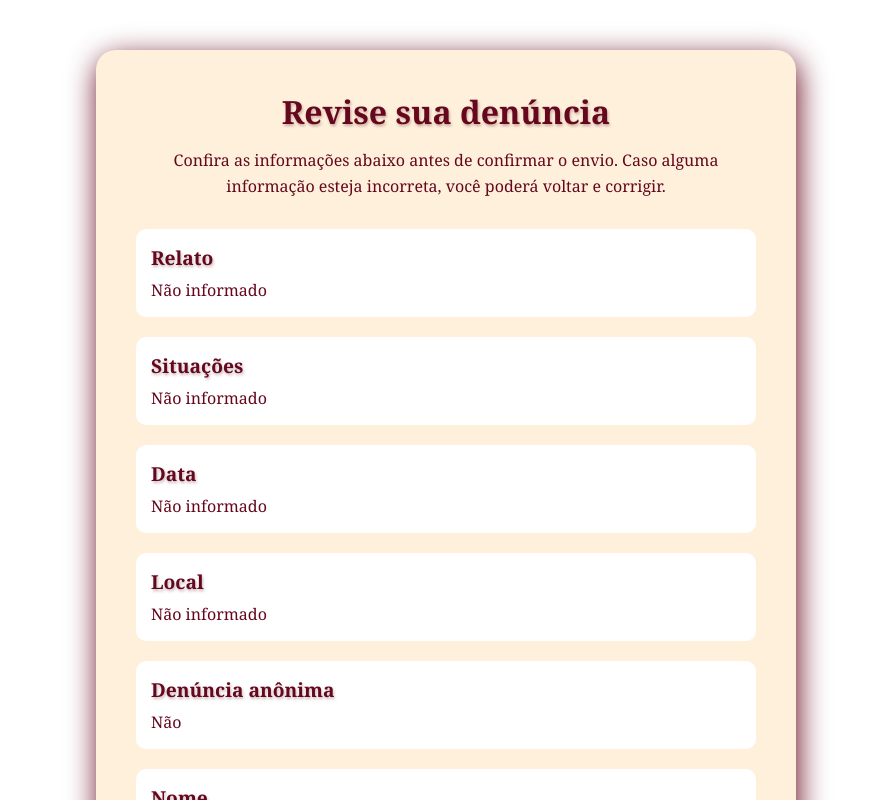
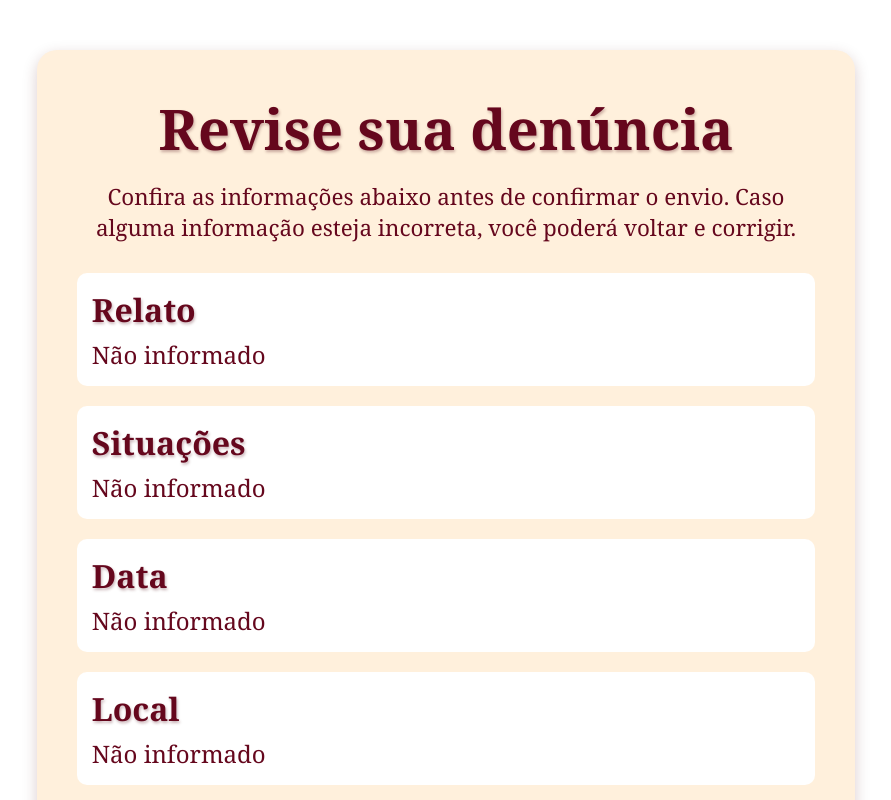
Before and after one commit to karinycapanema/AcolhEla, a Vue app: page /revisar-denuncia in a window 1280 px wide. Shown: the top 800 px of the page, without its empty margins (194-1085 px from the left). Built offline with nearby package versions, Linux system fonts and the light colour scheme.

Commit message:
ajustes de fonte

```diff
--- a/src/components/Denuncia/DenunciaRevisao.vue
+++ b/src/components/Denuncia/DenunciaRevisao.vue
@@ -159,26 +159,25 @@ function confirmar() {
 }
 
 .relatorio {
-  width: 700px;
+  width: 66%;
   max-width: 100%;
   padding: 40px;
   border-radius: 20px;
   background-color: #fff0dc;
   color: #65071d;
-  box-shadow: 2px 8px 30px #65071d;
+  box-shadow: 0 5px 15px rgba(74, 0, 17, 0.2);
 }
 
 .relatorio h1 {
   margin: 0 0 15px;
   text-align: center;
-  font-size: 2.0rem;
+  font-size: 3.5rem;
 }
 
 .descricao {
   margin-bottom: 30px;
   text-align: center;
-  line-height: 1.6;
-  font-size: 1.0rem;
+  font-size: 1.4rem;
 }
 
 .campo-relatorio {
@@ -190,14 +189,13 @@ function confirmar() {
 
 .campo-relatorio h2 {
   margin: 0 0 7px;
-  font-size: 1.2rem;
+  font-size: 2.0rem;
 }
 
 .campo-relatorio p {
   margin: 0;
-  line-height: 1.5;
   word-break: break-word;
-  font-size: 1.0rem;
+  font-size: 1.5rem;
 }
 
 .botoes {
--- a/src/components/Denuncia/DenunciaSucesso.vue
+++ b/src/components/Denuncia/DenunciaSucesso.vue
@@ -68,15 +68,14 @@ function voltarInicio() {
 }
 
 .mensagem-sucesso {
-  width: 850px;
-  height: 500px;
+  width: 66%;
   max-width: 100%;
   padding: 55px 45px;
   text-align: center;
   background-color: #fff0dc;
   border-radius: 20px;
   color: #65071d;
-  box-shadow: 2px 8px 30px #65071d;
+  box-shadow: 0 5px 15px rgba(74, 0, 17, 0.2);
 }
 
 .icone-sucesso {
@@ -97,21 +96,20 @@ function voltarInicio() {
   margin: 0 0 15px;
   color: #65071d;
   font-family: Georgia, 'Times New Roman', serif;
-  font-size: 2.0rem;
+  font-size: 3.5rem;
 }
 
 .mensagem-sucesso p {
   margin: 8px 0;
   color: #65071d;
   font-family: Georgia, 'Times New Roman', serif;
-  font-size: 1.0rem;
-  line-height: 1.6;
+  font-size: 2.0rem;
 }
 
 .mensagem-sucesso .mensagem-final {
-  margin-top: 25px;
+  padding: 20px;
   font-weight: bold;
-  font-size: 1.0rem;
+  font-size: 1.5rem;
 }
 .area-button{
   display: flex;
```
